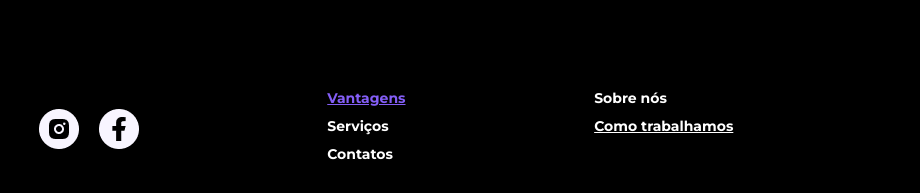
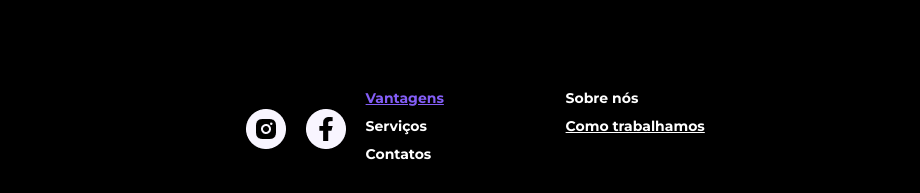
Before and after one commit to PauloHenrique993940/ProjetoDesagner_System, a plain HTML site: page index.html in a window 1280 px wide. Shown: the part 6762-6955 px from the top of the page, 130-1050 px from the left. Drawn offline with Linux system fonts and the light colour scheme.

Commit message:
Imagen dos links finanlizado

```diff
--- a/src/css/style.css
+++ b/src/css/style.css
@@ -1319,14 +1319,12 @@ li {
         display: flex;
         flex-direction: row-reverse;
         margin-top: 30px;
-        gap: 40px;
-        justify-content: space-evenly;
-        width: 80%;
+        width: 69%;
+        gap: 20px;
     }
     .footer__item__lista{
         display: flex;
         flex-direction: column;
-
     }
 
     li {
@@ -1338,6 +1336,7 @@ li {
         font-family: var(--font--Montserrat);
         line-height: 18px;
         margin-bottom: 10px;
+        width: 180px;
     }
 
     .list__color__vantagems {
@@ -1363,6 +1362,8 @@ li {
     .git img{
         width: 40px;
         height: 40px;
+        display: flex;
+        margin-top: 0;
     }
 
 }
```
